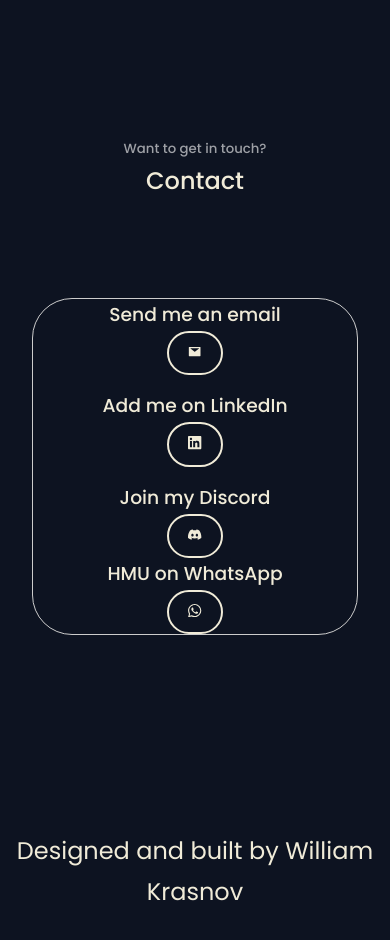
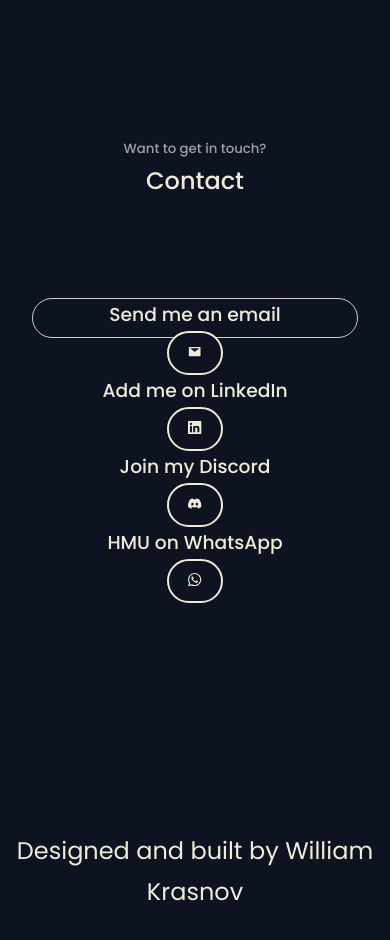
Before and after one commit to willkoman/portfolio, a React (Create React App) app: page / in a window 390 px wide. Shown: the part 4064-5004 px from the top of the page. Built offline with nearby package versions, Linux system fonts and the light colour scheme.

Commit message:
Adjustments to layout and scaling

```diff
--- a/src/components/contact/contact.css
+++ b/src/components/contact/contact.css
@@ -27,6 +27,6 @@
 @media screen and (max-width: 768px) {
     .row {
         grid-template: 1fr 1fr / 1fr;
-        height: 40vh;
+        height: 040px;
     }
 }
```
